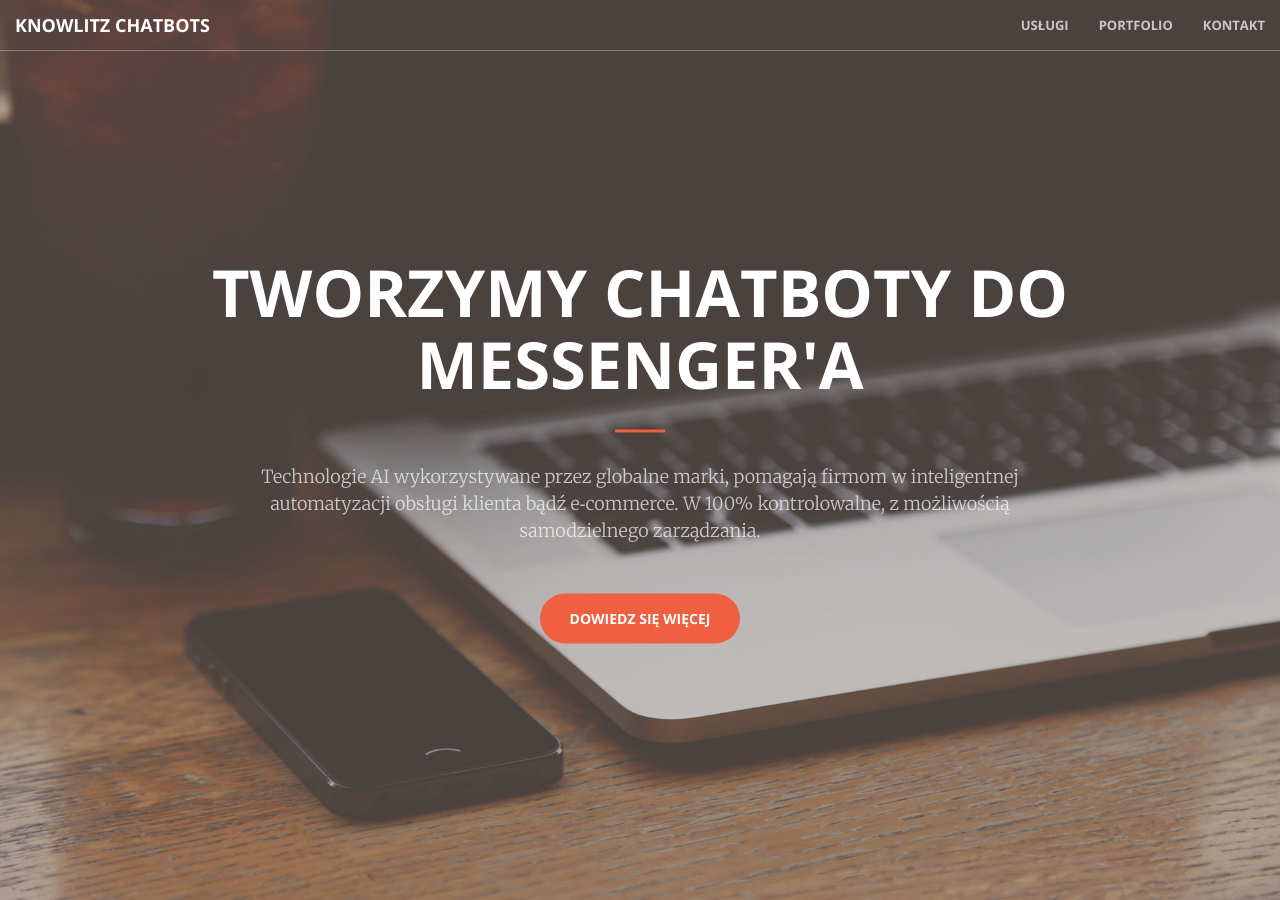
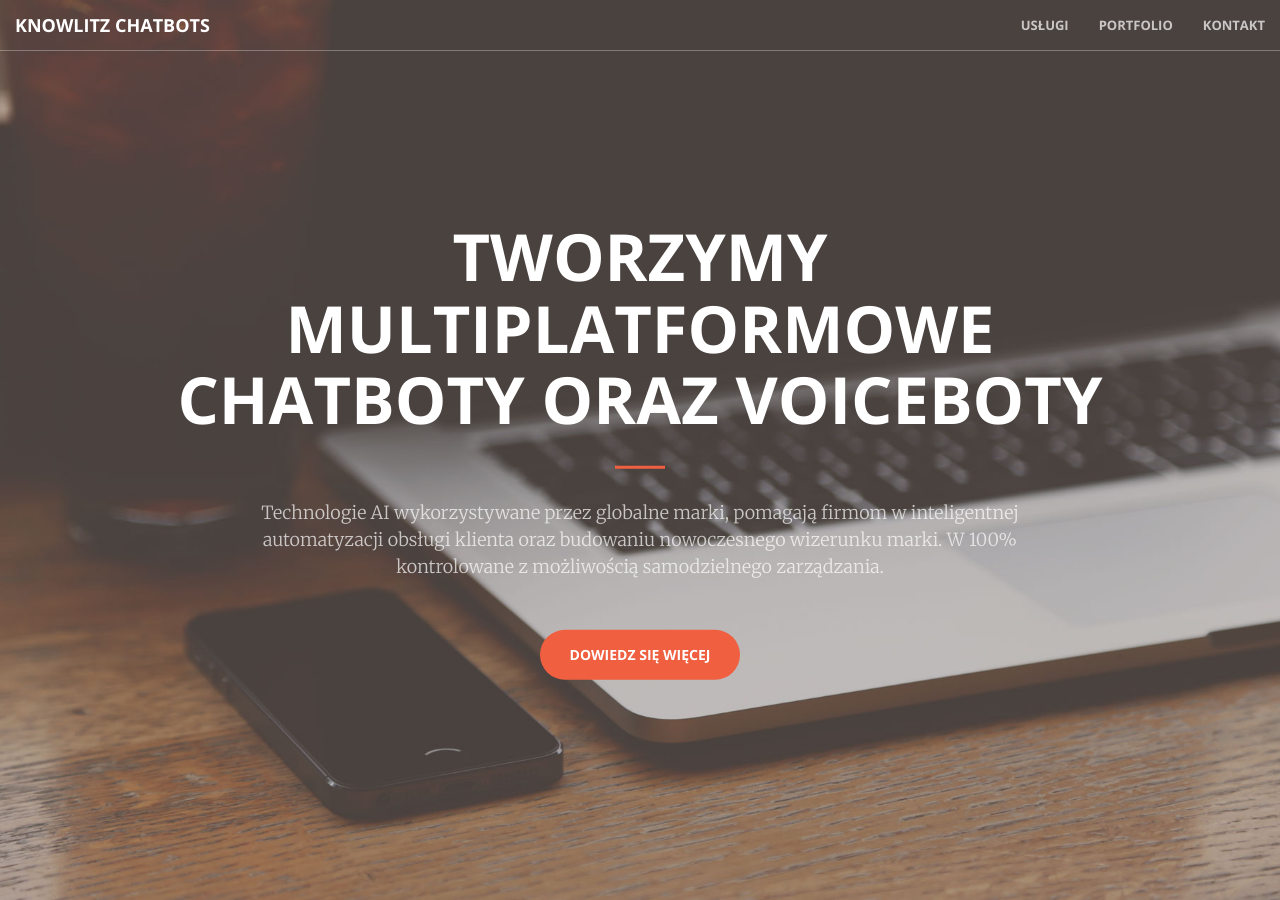
Before and after one commit to jakobowsky/jakobowsky.github.io, a Jekyll site: the page built from index.html, in a window 1280 px wide and 900 px high. Built offline with Jekyll 4.4.1, drawn with Linux system fonts in a browser that asks for light colours.

Commit message:
changes in text

```diff
--- a/_includes/header.html
+++ b/_includes/header.html
@@ -1,11 +1,10 @@
 <header>
     <div class="header-content">
         <div class="header-content-inner">
-            <h1>Tworzymy Chatboty do Messenger'a</h1>
+            <h1>Tworzymy multiplatformowe chatboty oraz voiceboty</h1>
             <hr>
             <p>
-                Technologie AI wykorzystywane przez globalne marki, pomagają firmom w inteligentnej automatyzacji obsługi klienta bądź e‐commerce.
-                W 100% kontrolowalne, z możliwością samodzielnego zarządzania.
+                Technologie AI wykorzystywane przez globalne marki, pomagają firmom w inteligentnej automatyzacji obsługi klienta oraz budowaniu nowoczesnego wizerunku marki. W 100% kontrolowane z możliwością samodzielnego zarządzania.
             </p>
             <a href="#services" class="btn btn-primary btn-xl page-scroll">Dowiedz się więcej</a>
         </div>
```
